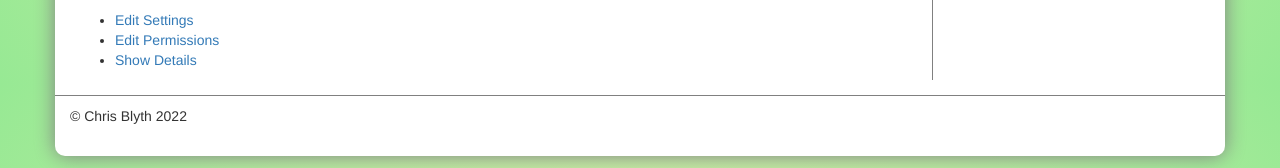
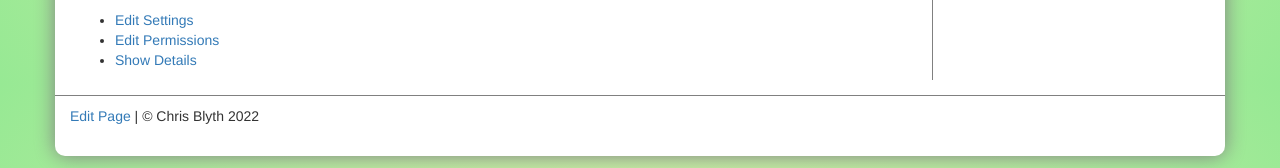
Before and after one commit to BlythMeister/Fitbit-Overview-Face, a Jekyll site: the page built from docs/index.md, in a window 1280 px wide. Shown: the part 1716-1884 px from the top of the page. Built offline with Jekyll 4.4.1, drawn with Linux system fonts in a browser that asks for light colours; nearby versions of some CDN libraries.

Commit message:
Update footer.html

```diff
--- a/docs/_includes/footer.html
+++ b/docs/_includes/footer.html
@@ -1,3 +1,3 @@
 <p>
-    &copy; Chris Blyth {{ site.time | date: "%Y"}}
+    <a href="https://github.com/BlythMeister/Fitbit-Overview-Face/edit/master/docs/{{ page.path }}" target="_blank">Edit Page</a> | &copy; Chris Blyth {{ site.time | date: "%Y"}}
 </p>
```
